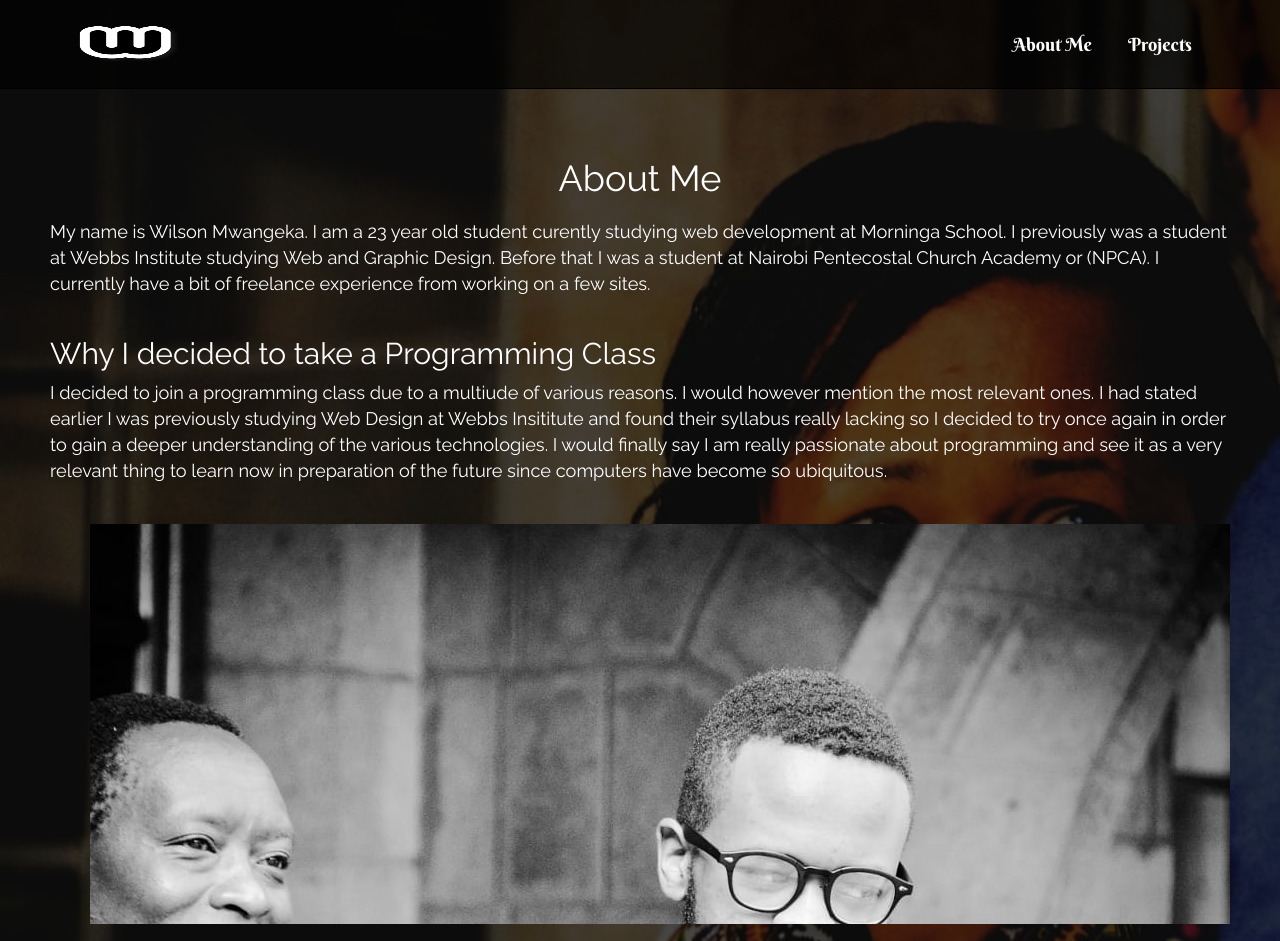
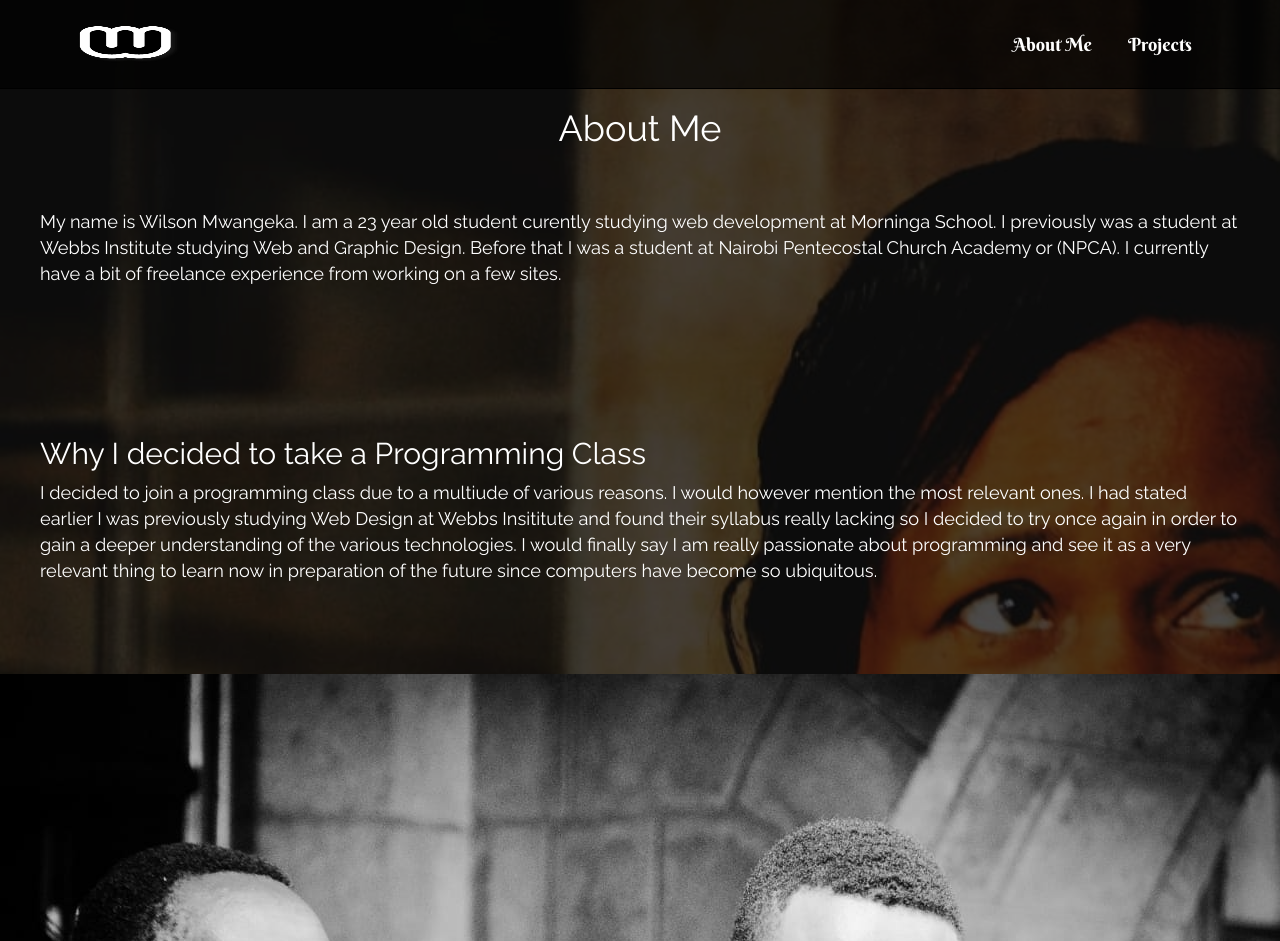
Before and after one commit to Williz4/Williz4.github.io, a plain HTML site: page about.html in a window 1280 px wide. Shown: the top 941 px of the page. Drawn offline with nearby package versions, Linux system fonts and the light colour scheme.

Commit message:
Fixes the large window

```diff
--- a/css/about-styles.css
+++ b/css/about-styles.css
@@ -290,7 +290,6 @@ background:transparent !important;
 
 body {
 	min-height: 100%;
-	width: 100%;
 	background-image: url(../images/2.jpeg);
 	background-size: cover;
 	background-repeat: no-repeat;
@@ -298,22 +297,24 @@ body {
 
 .container-fluid {
 	background-color: rgba(0, 0, 0, .7);
+	width: 100% !important;
 }
+
 
 #content {
 	color: #fff;
 	font-family: 'Raleway', sans-serif;
-	padding: 50px;
 	font-size: 1.3em;
 }
 
-#content > h1 {
+#content h1 {
 	text-align: center;
 	margin-bottom: 20px;
 }
 
 #content article {
 	margin-bottom: 40px;
+	padding: 40px;
 }
 
 #content p span {
@@ -331,8 +332,11 @@ body {
 #large-window {
 	background-image: url(../images/1.jpeg);
 	height: 400px;
+	width: 100%;
 	background-position: top right;
 	background-repeat: no-repeat;
 	background-attachment: fixed;
-	margin: 40px 0 0 40px;
+	background-size: cover;
+	margin-top: 40px;
+	margin-bottom: 40px;
 }
```
Also changed, not shown: index.html (+2 -2 lines).
